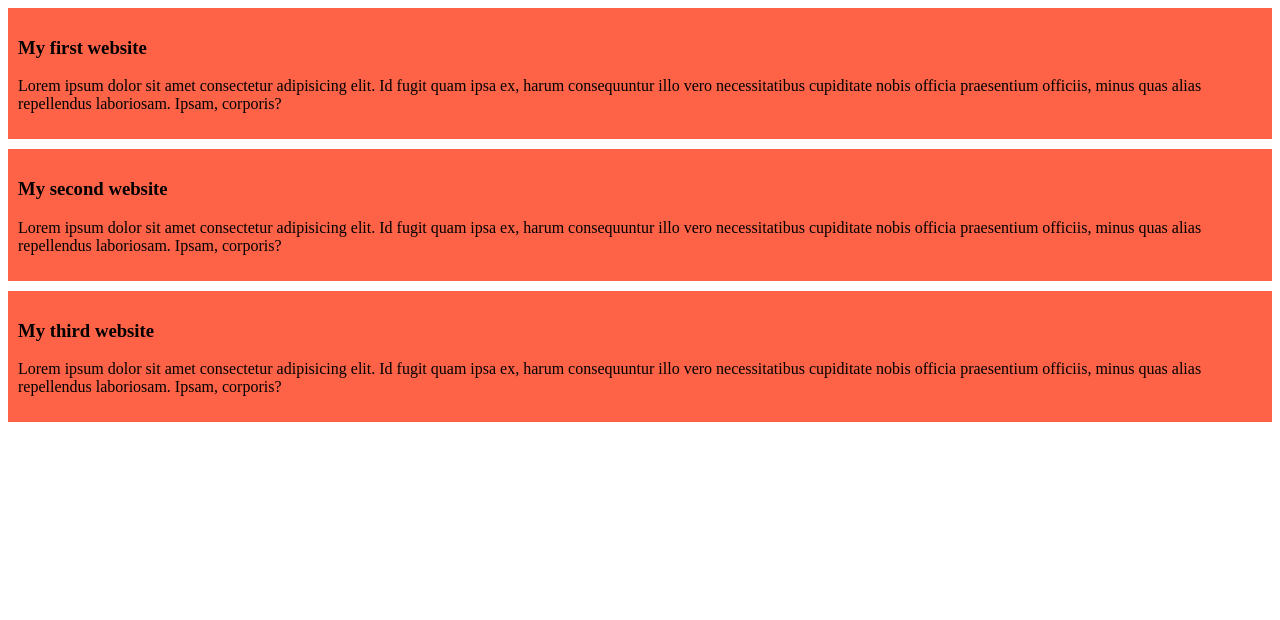
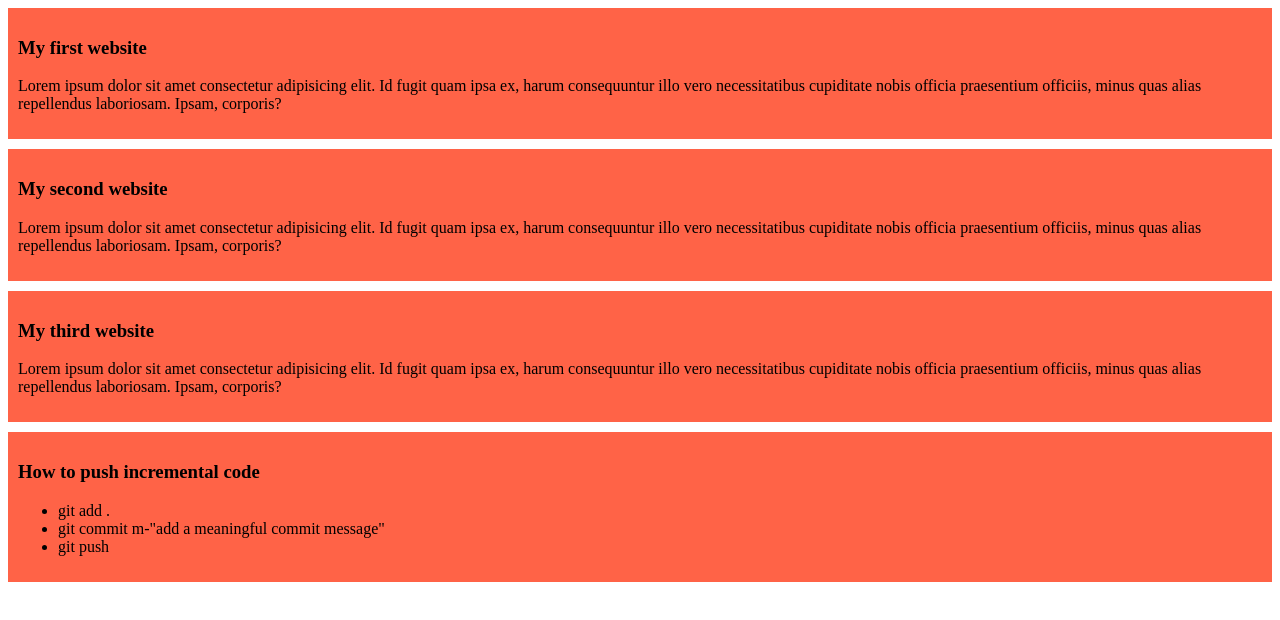
Before and after one commit to maruf318/my-simple-website, a plain HTML site: page index.html in a window 1280 px wide. Drawn offline with Linux system fonts and the light colour scheme.

Commit message:
added a list

```diff
--- a/index.html
+++ b/index.html
@@ -34,5 +34,13 @@
         Ipsam, corporis?
       </p>
     </div>
+    <div>
+      <h3>How to push incremental code</h3>
+      <ul>
+        <li>git add .</li>
+        <li>git commit m-"add a meaningful commit message"</li>
+        <li>git push</li>
+      </ul>
+    </div>
   </body>
 </html>
```
